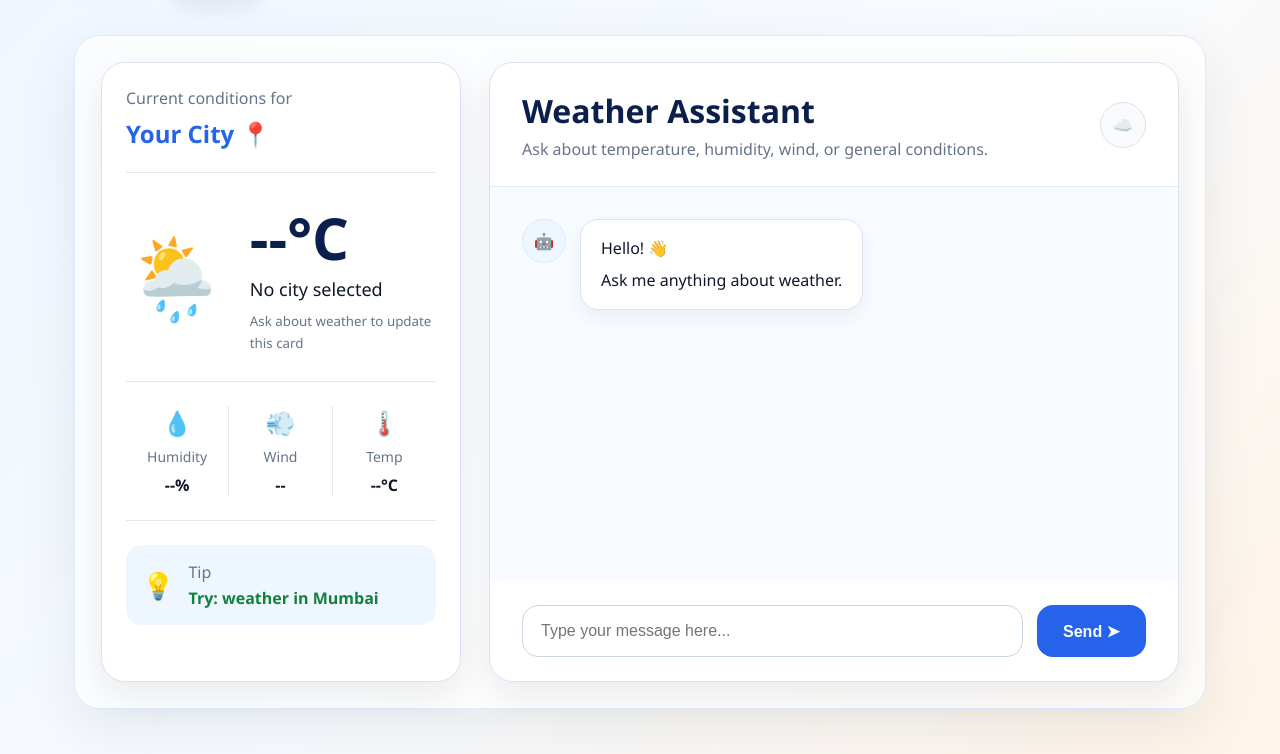
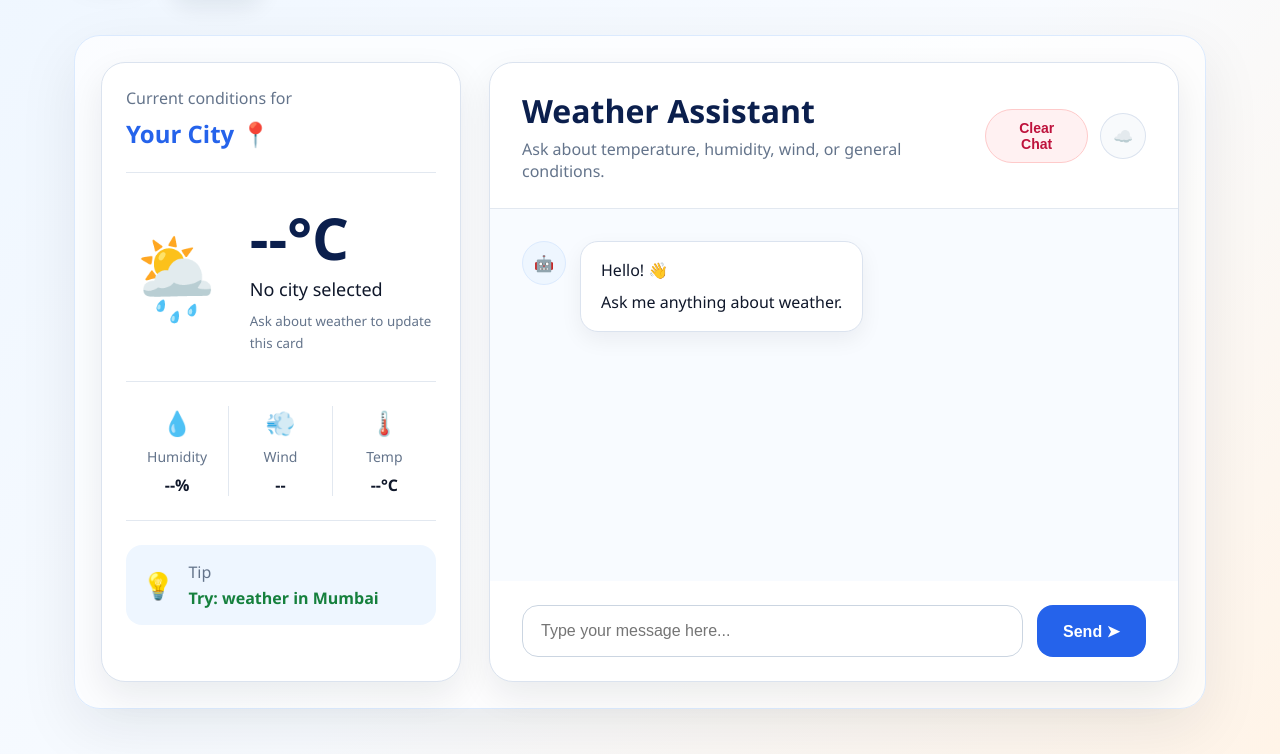
Before and after one commit to Austind16/Weather_Chatbot, a Flask app: template templates/index.html in a window 1280 px wide. Shown: the part 175-929 px from the top of the page. Run offline with Flask 3, Linux system fonts and the light colour scheme; the template is opened without the code that fills it, so the values that code supplies are empty.

Commit message:
Implement user authentication and persistent chat history

```diff
--- a/app.py
+++ b/app.py
@@ -1,6 +1,14 @@
 import os
 
-from flask import Flask, render_template, request, session
+from flask import (
+    Flask,
+    render_template,
+    request,
+    session,
+    flash,
+    redirect,
+    url_for,
+)
 
 from services.chatbot_service import get_chatbot_response, parse_message
 from services.weather_service import get_weather
@@ -9,10 +17,9 @@ from dotenv import load_dotenv
 
 from extensions import db
 
-from flask import flash, redirect, url_for
 from werkzeug.security import generate_password_hash, check_password_hash
 
-from models import User
+from models import Chat, User
 
 load_dotenv()
 
@@ -20,8 +27,6 @@ app = Flask(__name__)
 
 app.config.from_object("config.Config")
 db.init_app(app)
-
-import models
 
 app.secret_key = os.getenv("SECRET_KEY")
 
@@ -38,8 +43,19 @@ def index():
     if "current_weather" not in session:
         session["current_weather"] = None
 
+
+    user = db.session.get(User, session["user_id"])
+
     if request.method == "POST":
         if "clear" in request.form:
+            user = db.session.get(User, session["user_id"])
+
+            if user:
+                for chat in list(user.chats):
+                    db.session.delete(chat)
+
+                db.session.commit()
+
             session["chat_history"] = []
             session["current_weather"] = None
             session.modified = True
@@ -60,17 +76,19 @@ def index():
                     if weather_data:
                         session["current_weather"] = weather_data
 
-                session["chat_history"].append({
-                    "user": user_message,
-                    "bot": bot_reply
-                })
+                chat = Chat(
+                user_message=user_message,
+                bot_response=bot_reply,
+                user_id=session["user_id"]
+                )
 
-                session.modified = True
+                db.session.add(chat)
+                db.session.commit()
 
     return render_template(
         "index.html",
-         chat_history = session["chat_history"],
-         current_weather = session["current_weather"]
+        chat_history=user.chats,
+        current_weather=session["current_weather"]
     )
 
 @app.route("/register", methods=["GET", "POST"])
--- a/services/chatbot_service.py
+++ b/services/chatbot_service.py
@@ -62,8 +62,6 @@ def parse_message(message):
     try:
         response = model.generate_content(prompt)
         text = response.text.strip()
-
-        print("GEMINI RAW RESPONSE:", text)
 
         import json
         import re
--- a/static/css/style.css
+++ b/static/css/style.css
@@ -191,6 +191,34 @@ body {
     border-radius: 50%;
     display: grid;
     place-items: center;
+}
+
+.chat-header-actions {
+    display: flex;
+    align-items: center;
+    gap: 12px;
+}
+
+.clear-history-form {
+    margin: 0;
+}
+
+.clear-history-button {
+    border: 1px solid #fecaca;
+    background: #fff1f2;
+    color: #be123c;
+    padding: 10px 16px;
+    border-radius: 999px;
+    font-size: 14px;
+    font-weight: 700;
+    cursor: pointer;
+    transition: transform 0.12s ease, box-shadow 0.12s ease, background 0.12s ease;
+}
+
+.clear-history-button:hover {
+    transform: translateY(-1px);
+    background: #ffe4e6;
+    box-shadow: 0 10px 20px rgba(190, 18, 60, 0.12);
 }
 
 .chat-box {
@@ -461,6 +489,16 @@ body.dark .header-icon {
     border-color: #334155;
 }
 
+body.dark .clear-history-button {
+    background: #31202a;
+    border-color: #7f1d1d;
+    color: #fecdd3;
+}
+
+body.dark .clear-history-button:hover {
+    background: #45222b;
+}
+
 body.dark .info-box {
     background: #1e293b;
 }
@@ -721,6 +759,23 @@ body.auth-page::before {
     transform: translateY(-1px);
 }
 
+.password-toggle {
+    justify-self: start;
+    border: none;
+    background: transparent;
+    color: #2563eb;
+    padding: 0;
+    font-size: 14px;
+    font-weight: 700;
+    cursor: pointer;
+    margin-top: -4px;
+}
+
+.password-toggle:hover {
+    color: #1d4ed8;
+    text-decoration: underline;
+}
+
 .auth-form button {
     margin-top: 10px;
     border: none;
--- a/templates/index.html
+++ b/templates/index.html
@@ -124,7 +124,12 @@
                     <h2>Weather Assistant</h2>
                     <p>Ask about temperature, humidity, wind, or general conditions.</p>
                 </div>
-                <div class="header-icon">☁️</div>
+                <div class="chat-header-actions">
+                    <form method="POST" class="clear-history-form">
+                        <button type="submit" name="clear" value="1" class="clear-history-button">Clear Chat</button>
+                    </form>
+                    <div class="header-icon">☁️</div>
+                </div>
             </div>
 
            <div class="chat-box">
@@ -140,14 +145,14 @@
     {% for chat in chat_history %}
         <div class="message-row user-row">
             <div class="user-message">
-                {{ chat.user }}
+                {{ chat.user_message }}
             </div>
         </div>
 
         <div class="message-row bot-row">
             <div class="avatar">🤖</div>
             <div class="bot-message">
-                {{ chat.bot }}
+                {{ chat.bot_response }}
             </div>
         </div>
     {% endfor %}
```
Also changed, not shown: models.py (+19 -4 lines), templates/login.html (+18 -0 lines).
